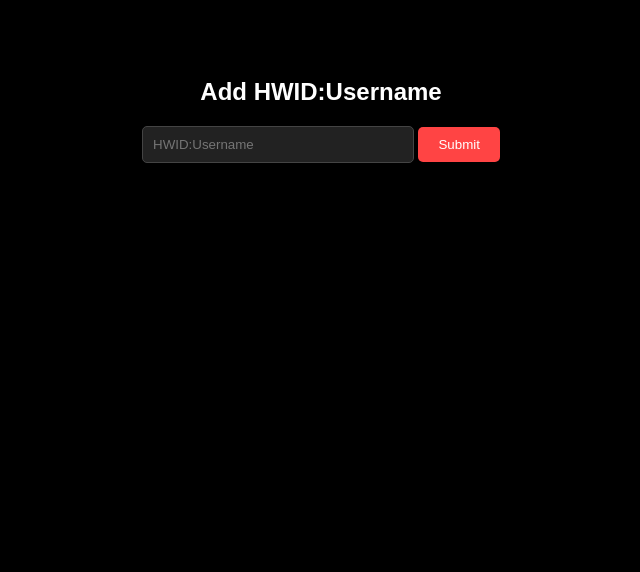
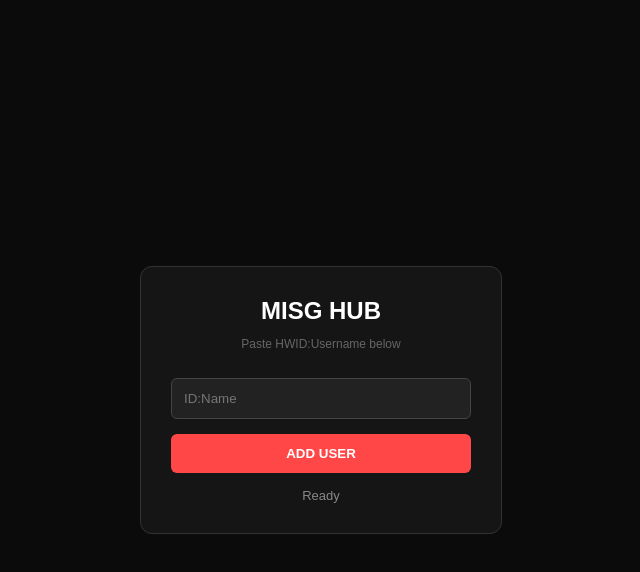
Before and after one commit to manuisgod-1231/web, a plain HTML site: page index.html in a window 1280 px wide. Shown: the whole page, without its empty margins (319-959 px from the left). Drawn offline with Linux system fonts and the light colour scheme.

Commit message:
Update index.html

```diff
--- a/index.html
+++ b/index.html
@@ -1,43 +1,48 @@
 <!DOCTYPE html>
 <html>
 <head>
+    <title>Admin Panel</title>
+    <meta name="viewport" content="width=device-width, initial-scale=1">
     <style>
-        body { background: #000; color: white; font-family: sans-serif; text-align: center; padding-top: 50px; }
-        input { padding: 10px; width: 250px; border-radius: 5px; border: 1px solid #444; background: #222; color: #fff; }
-        button { padding: 10px 20px; background: #ff4444; color: white; border: none; border-radius: 5px; cursor: pointer; }
+        body { background: #0b0b0b; color: #fff; font-family: sans-serif; display: flex; justify-content: center; align-items: center; height: 100vh; margin: 0; }
+        .card { background: #151515; padding: 30px; border-radius: 12px; border: 1px solid #333; width: 300px; text-align: center; }
+        input { width: 100%; padding: 12px; margin: 15px 0; border-radius: 6px; border: 1px solid #444; background: #222; color: #fff; box-sizing: border-box; outline: none; }
+        button { width: 100%; padding: 12px; background: #ff4747; border: none; color: #fff; border-radius: 6px; cursor: pointer; font-weight: bold; }
+        button:active { background: #c23636; }
+        #status { margin-top: 15px; font-size: 13px; color: #888; }
     </style>
 </head>
 <body>
-    <h2>Add HWID:Username</h2>
-    <input type="text" id="inputData" placeholder="HWID:Username">
-    <button onclick="addToSheet()">Submit</button>
-    <p id="status"></p>
+    <div class="card">
+        <h2 style="margin:0;">MISG HUB</h2>
+        <p style="color:#666; font-size:12px;">Paste HWID:Username below</p>
+        <input type="text" id="rawInput" placeholder="ID:Name">
+        <button onclick="submit()">ADD USER</button>
+        <div id="status">Ready</div>
+    </div>
 
     <script>
-        function addToSheet() {
-            const input = document.getElementById('inputData').value;
+        function submit() {
+            const input = document.getElementById('rawInput').value;
             const status = document.getElementById('status');
-            const [hwid, user] = input.split(':');
+            const url = "https://script.google.com/macros/s/AKfycbxyGpyNSN2TTkglNBUJUYR0RMK_IGK5atqRwnBVvOFjq9wTatO7kLtQTJWr-FbVPO264w/exec"; // PUT YOUR EXEC LINK HERE
 
-            if(!hwid || !user) {
+            if (!input.includes(":")) {
                 status.innerText = "Error: Use HWID:Username";
                 return;
             }
 
+            const [id, user] = input.split(':');
             status.innerText = "Sending...";
 
-            // REPLACE THIS URL WITH YOUR GOOGLE EXEC URL
-            const webAppUrl = "https://script.google.com/macros/s/AKfycbxyGpyNSN2TTkglNBUJUYR0RMK_IGK5atqRwnBVvOFjq9wTatO7kLtQTJWr-FbVPO264w/exec";
+            // The "Image Trick" to force Google to accept the data
+            const img = new Image();
+            img.src = url + "?hwid=" + encodeURIComponent(id.trim()) + "&user=" + encodeURIComponent(user.trim());
 
-            // This sends the data to your Google Sheet
-            fetch(`${webAppUrl}?hwid=${hwid}&user=${user}`, {
-                mode: 'no-cors' // This is required for Google Script redirects
-            }).then(() => {
-                status.innerText = "Successfully added!";
-                document.getElementById('inputData').value = "";
-            }).catch(() => {
-                status.innerText = "Error connecting to Google.";
-            });
+            setTimeout(() => {
+                status.innerText = "Sent to Sheet!";
+                document.getElementById('rawInput').value = "";
+            }, 2000);
         }
     </script>
 </body>
```
